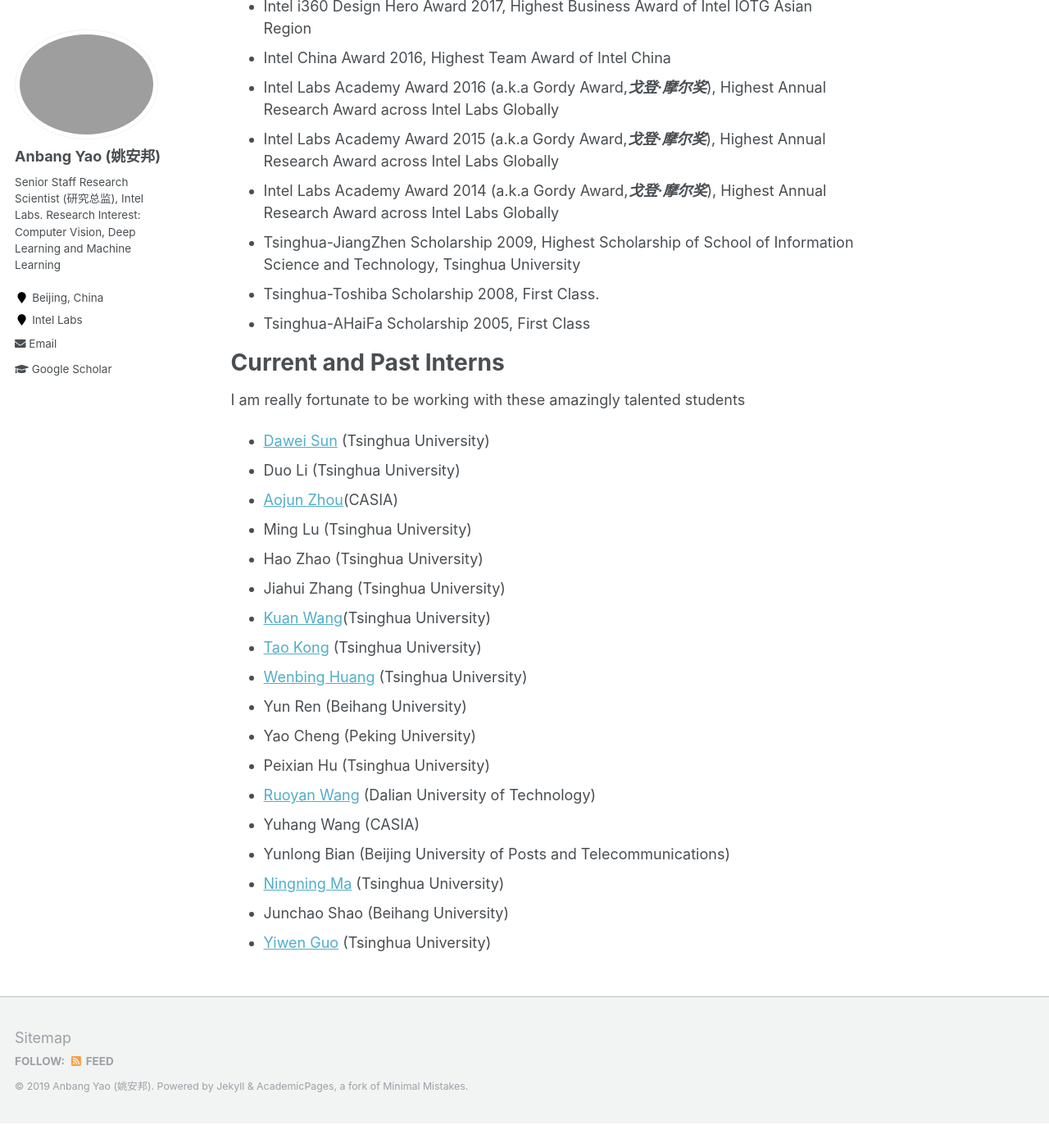
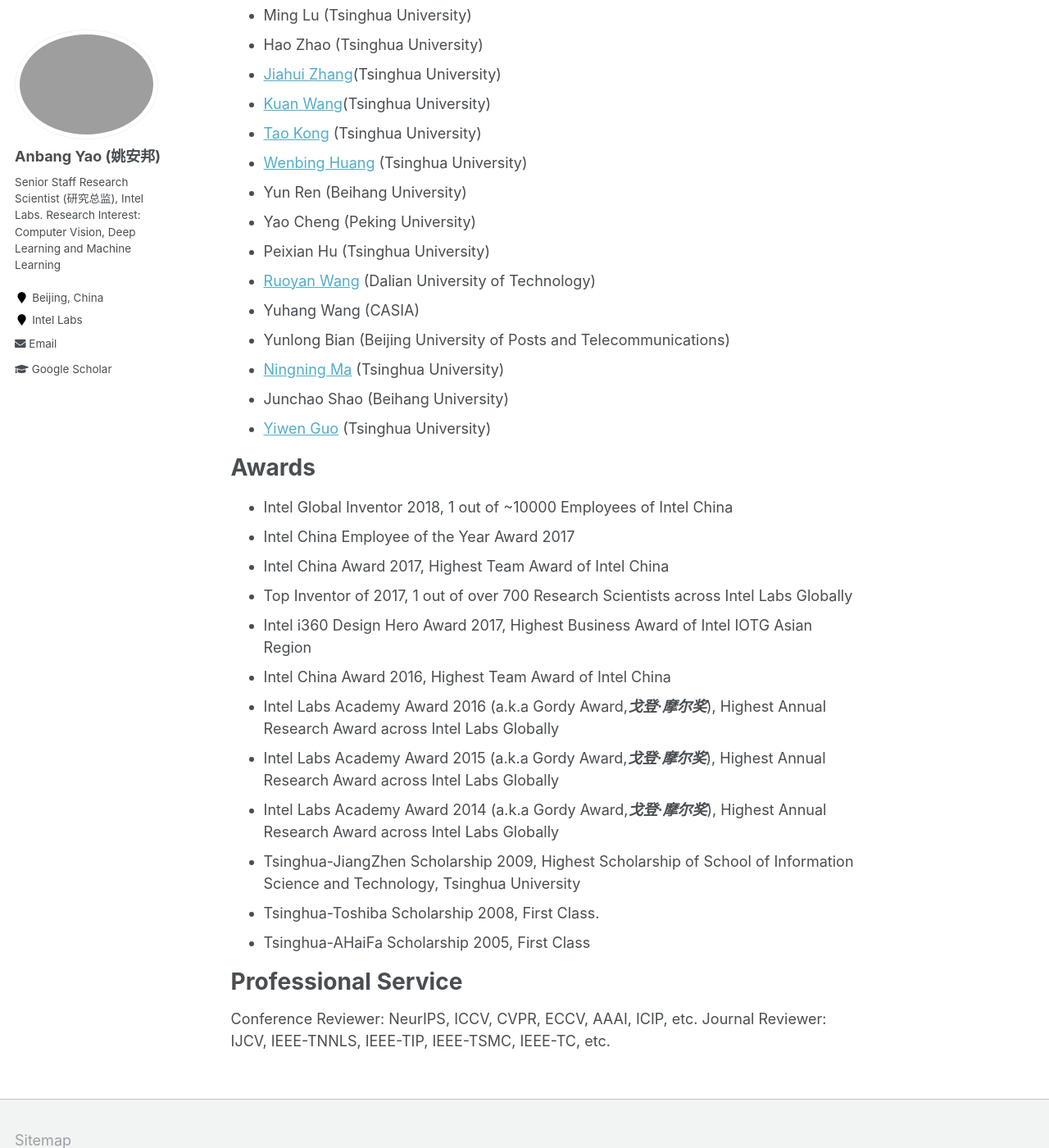
Before and after one commit to YaoAnbang/YaoAnbang.github.io, a Jekyll site: the page built from _pages/about.md, in a window 1280 px wide and 1400 px high, scrolled down 3275 px. Shown: the whole window at 82% size. Built offline with Jekyll 4.4.1, drawn with Linux system fonts in a browser that asks for light colours; before the commit the page ends 4645 px from its top, so only the background shows below that; some of the changed text lies outside the part shown.

Commit message:
Update about.md

```diff
--- a/_pages/about.md
+++ b/_pages/about.md
@@ -81,26 +106,8 @@
 + Tsinghua-Toshiba Scholarship 2008, First Class.
 + Tsinghua-AHaiFa Scholarship 2005, First Class
 
-Current and Past Interns
+Professional Service
 =====
 
-I am really fortunate to be working with these amazingly talented students
-
-+ [Dawei Sun](https://daweisun.me) (Tsinghua University)
-+ Duo Li (Tsinghua University)
-+ [Aojun Zhou](https://scholar.google.com/citations?user=cC8lXi8AAAAJ&hl=zh-CN)(CASIA)
-+ Ming Lu (Tsinghua University)
-+ Hao Zhao (Tsinghua University)
-+ Jiahui Zhang (Tsinghua University)
-+ [Kuan Wang](https://scholar.google.com/citations?user=sGtYJngAAAAJ&hl=en)(Tsinghua University)
-+ [Tao Kong](https://scholar.google.com/citations?user=kSUXLPkAAAAJ&hl=en) (Tsinghua University)
-+ [Wenbing Huang](https://sites.google.com/site/wenbinghuangshomepage/) (Tsinghua University)
-+ Yun Ren (Beihang University)
-+ Yao Cheng (Peking University)
-+ Peixian Hu (Tsinghua University)
-+ [Ruoyan Wang](https://www.linkedin.com/in/ruoyan-wang) (Dalian University of Technology)
-+ Yuhang Wang (CASIA)
-+ Yunlong Bian (Beijing University of Posts and Telecommunications)
-+ [Ningning Ma](https://scholar.google.com/citations?user=vOAzYlcAAAAJ&hl=en&oi=sra) (Tsinghua University)
-+ Junchao Shao (Beihang University)
-+ [Yiwen Guo](https://scholar.google.com/citations?user=oi_lEwYAAAAJ&hl=en) (Tsinghua University)
+Conference Reviewer: NeurIPS, ICCV, CVPR, ECCV, AAAI, ICIP, etc.
+Journal Reviewer: IJCV, IEEE-TNNLS, IEEE-TIP, IEEE-TSMC, IEEE-TC, etc.
```
Also changed, not shown: other parts of _pages/about.md (+25 -0 lines).
